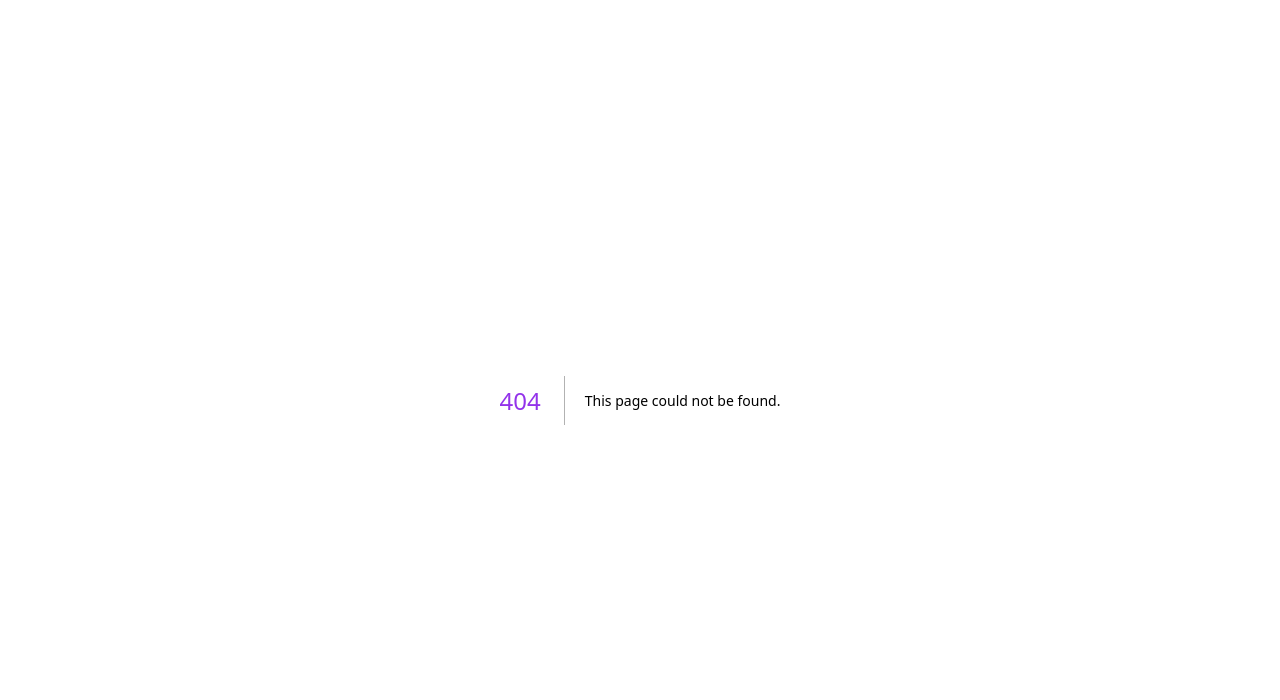
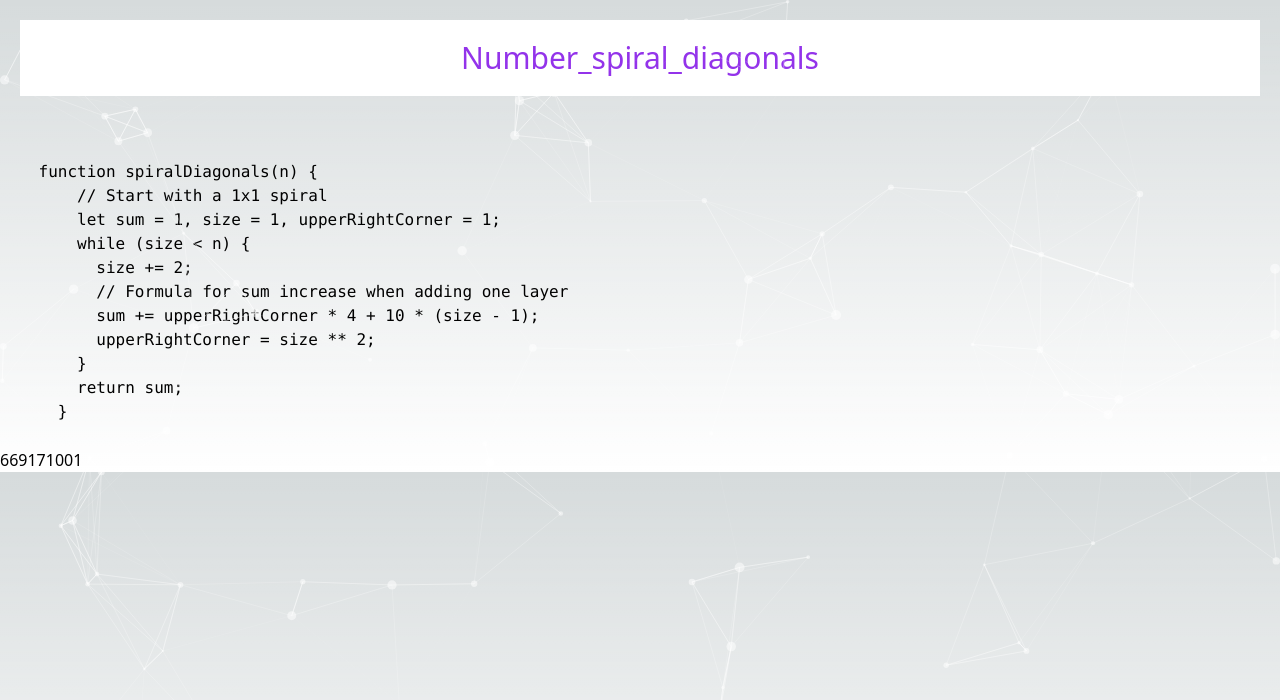
Before and after one commit to ragulpalanisamy/fcc_projects_euler, a Next.js app: page /Pro-2/Number_spiral_diagonals in a window 1280 px wide. Before the commit this address had no page. Shown: the top 700 px of the page. Built offline with nearby package versions, Linux system fonts and the light colour scheme.

Commit message:
feat: :sparkles: Added the number soiral diagonal

```diff
--- a/package.json
+++ b/package.json
@@ -11,7 +11,6 @@
   "dependencies": {
     "cra-template-particles": "^3.0.0",
     "next": "14.0.3",
-    "particles.js": "^2.0.0",
     "react": "^18",
     "react-dom": "^18",
     "react-particles": "^2.12.2",
--- /dev/null
+++ b/src/pages/Pro-2/Number_spiral_diagonals.tsx
@@ -0,0 +1,48 @@
+import "../../app/globals.css";
+import DesignTypeScript from "../../components/DesignTypeScript";
+
+export default function Number_spiral_diagonals() {
+    const codesnippet=`
+    function spiralDiagonals(n) {
+        // Start with a 1x1 spiral
+        let sum = 1, size = 1, upperRightCorner = 1;
+        while (size < n) {
+          size += 2;
+          // Formula for sum increase when adding one layer
+          sum += upperRightCorner * 4 + 10 * (size - 1);
+          upperRightCorner = size ** 2;
+        }
+        return sum;
+      }
+    `;
+    function spiralDiagonals(n) {
+        // Start with a 1x1 spiral
+        let sum = 1, size = 1, upperRightCorner = 1;
+        while (size < n) {
+          size += 2;
+          // Formula for sum increase when adding one layer
+          sum += upperRightCorner * 4 + 10 * (size - 1);
+          upperRightCorner = size ** 2;
+        }
+        return sum;
+      }
+
+  return (
+    <div>
+      <DesignTypeScript />
+        <h1>
+
+            Number_spiral_diagonals
+            </h1>
+            <pre>
+                <code>
+                    {codesnippet}
+                </code>
+            </pre>
+
+            <p>
+                {spiralDiagonals(1001)}
+            </p>
+            </div>
+  )
+}
```
Also changed, not shown: settings.json (added, +11 -0 lines), 1 other file (tests, documents, lock files or other folders).
